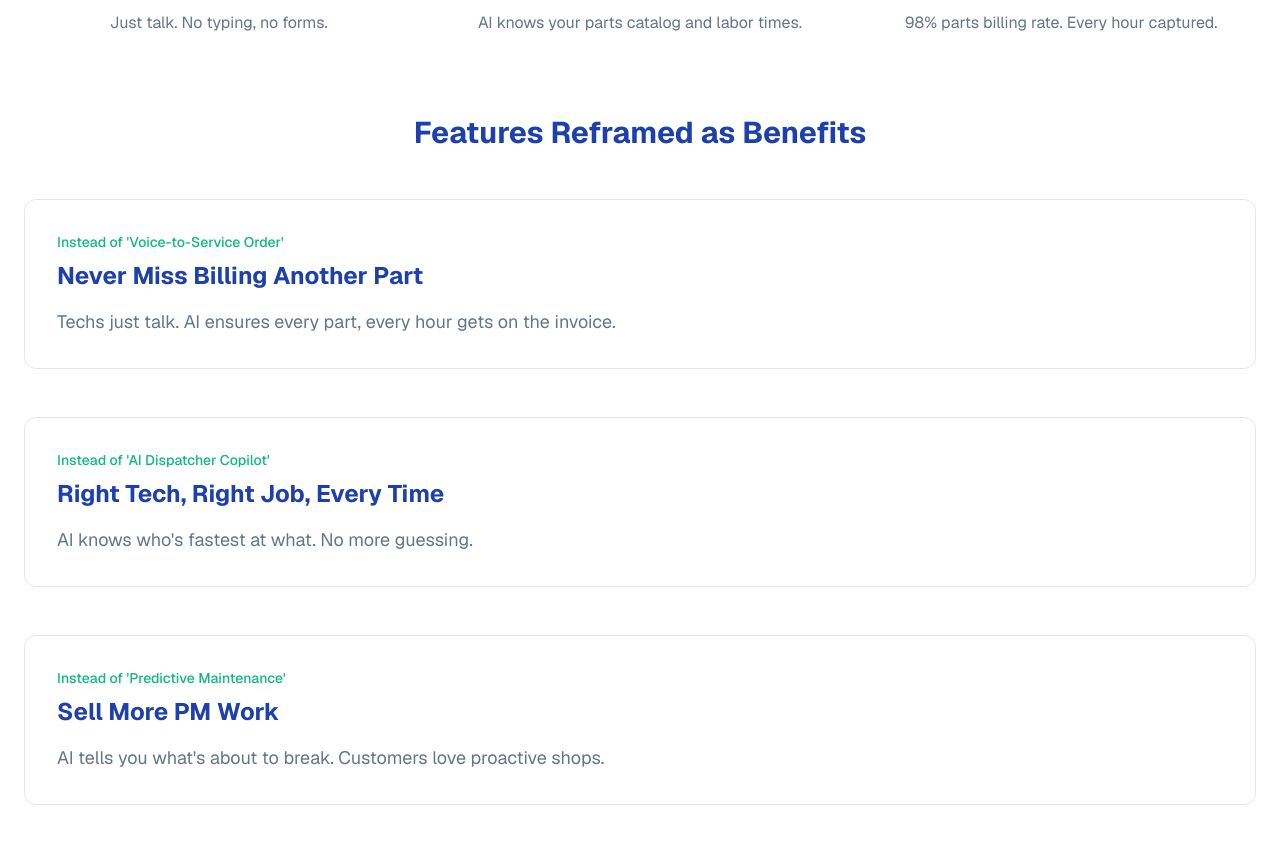
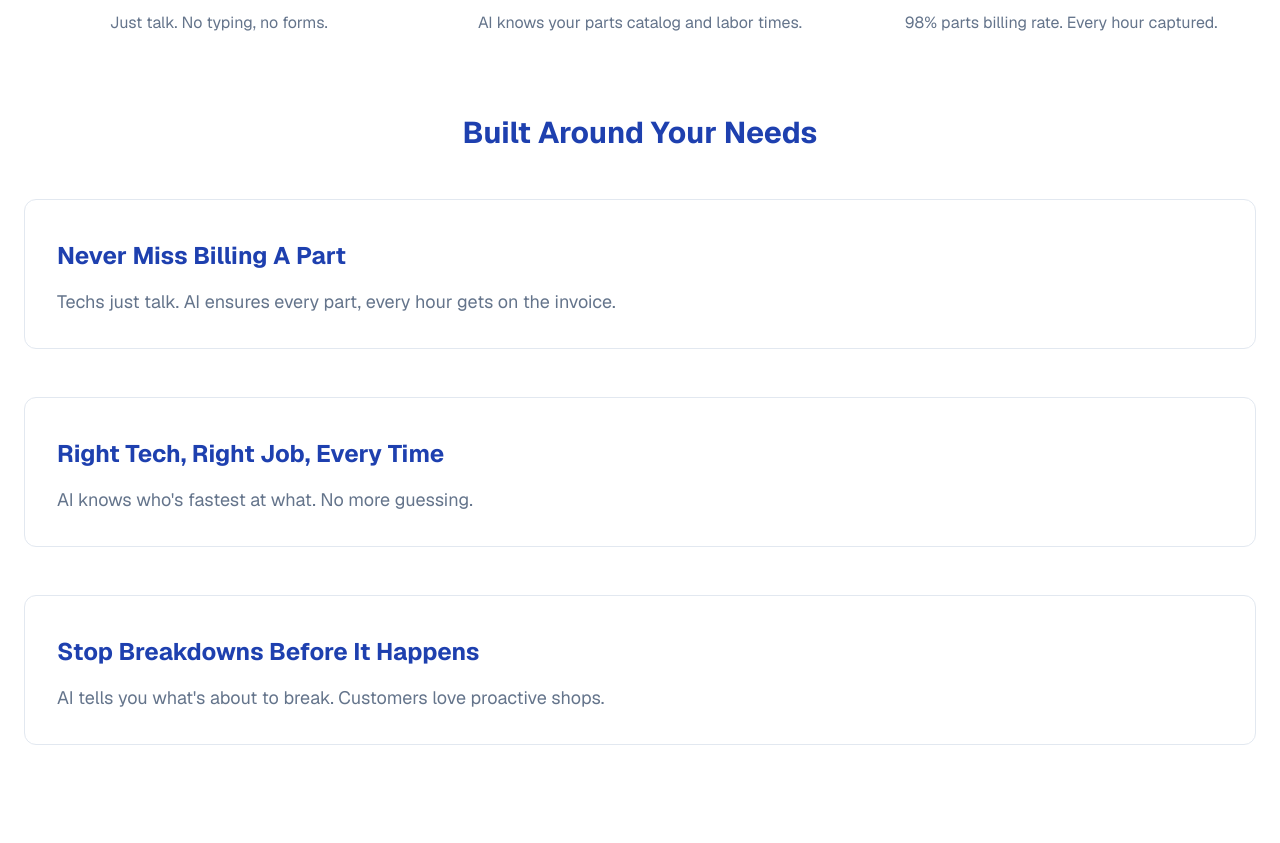
Before and after one commit to jmontierde/servicebay-marketing-app, a Next.js app: page / in a window 1280 px wide. Shown: the part 2347-3190 px from the top of the page. Built offline with nearby package versions, Linux system fonts and the light colour scheme.

Commit message:
Updated the content

```diff
--- a/src/app/components/SolutionSection.tsx
+++ b/src/app/components/SolutionSection.tsx
@@ -1,6 +1,6 @@
 "use client";
 import { motion } from "framer-motion";
-import { Mic, Brain, DollarSign } from "lucide-react";
+import { Brain, DollarSign, Mic } from "lucide-react";
 
 const SolutionSection = () => {
   const steps = [
@@ -29,19 +29,19 @@ const SolutionSection = () => {
 
   const benefits = [
     {
-      title: "Never Miss Billing Another Part",
-      subtitle: "Instead of 'Voice-to-Service Order'",
+      title: "Never Miss Billing A Part",
+      // subtitle: "Instead of 'Voice-to-Service Order'",
       description:
         "Techs just talk. AI ensures every part, every hour gets on the invoice.",
     },
     {
       title: "Right Tech, Right Job, Every Time",
-      subtitle: "Instead of 'AI Dispatcher Copilot'",
+      // subtitle: "Instead of 'AI Dispatcher Copilot'",
       description: "AI knows who's fastest at what. No more guessing.",
     },
     {
-      title: "Sell More PM Work",
-      subtitle: "Instead of 'Predictive Maintenance'",
+      title: "Stop Breakdowns Before It Happens",
+      // subtitle: "Instead of 'Predictive Maintenance'",
       description:
         "AI tells you what's about to break. Customers love proactive shops.",
     },
@@ -138,7 +138,7 @@ const SolutionSection = () => {
             animate={{ opacity: 1 }}
             transition={{ delay: 0.2, duration: 0.6 }}
           >
-            Features Reframed as Benefits
+            Built Around Your Needs
           </motion.h3>
 
           <div className="space-y-12">
@@ -155,7 +155,7 @@ const SolutionSection = () => {
                 }}
               >
                 <div className="text-sm text-accent font-medium mb-2">
-                  {benefit.subtitle}
+                  {/* {benefit.subtitle} */}
                 </div>
                 <h4 className="text-2xl font-bold font-heading text-foreground mb-4">
                   {benefit.title}
```
